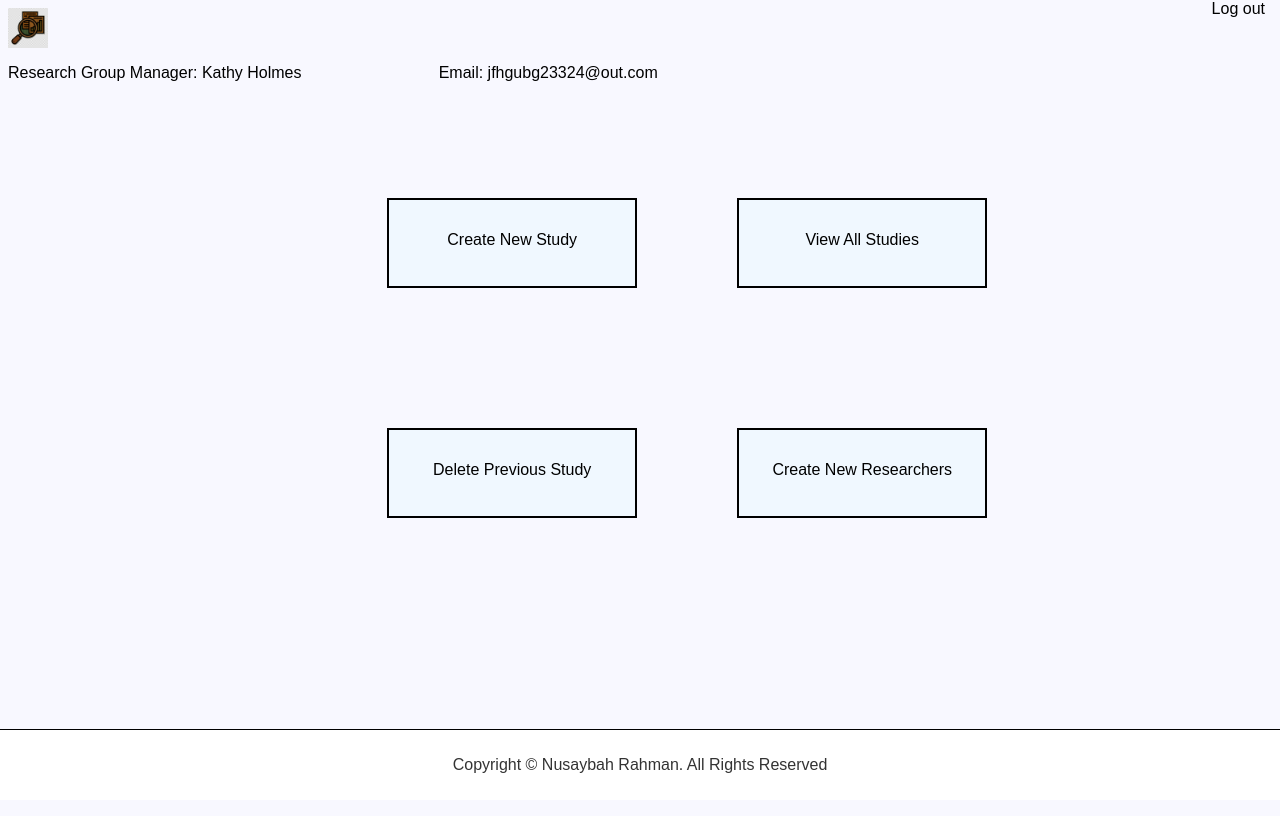
After one commit to Sy-R/ResearchManagementSystem, a PHP site: page /tpl/RGMDashboard.html in a window 1280 px wide. The commit adds this page. Run offline with PHP 8.4, Linux system fonts and the light colour scheme.

Commit message:
html and css final drafts - might edit later

```diff
--- a/400006369/css/styles.css
+++ b/400006369/css/styles.css
@@ -1,17 +1,59 @@
-/* body{
+*{
+    box-sizing: border-box;
+}
+/* heading */
+header{
+    display:grid;
+}
+
+header > a{
+    text-decoration: none;
+    color: #000;
+    position: absolute;
+    top: 0;
+    right: 0;
+    margin-right: 15px;
+
+}
+
+header > img{
+    /* margin-left:15px;  */
+    width:40px;
+    height: 40px;
+}
+.userInfo{
+    display:grid;
+    grid-template-columns: 1fr 1fr;
+    gap: 100px;
+    align-items: center;
+    text-align: center;
+}
+
+ #userTitle{
+    grid-column: 1;
+    width: 100%;
+}
+
+ #userEmail{
+    grid-column: 2;
+    width: 100%;
+}
+
+/* body */
+body{
     font-family: Arial, Helvetica, sans-serif;
     background-color:ghostwhite;
-    margin: 0;
-    padding: 0;
     display: flex;
     flex-direction: column;
     align-items: flex-start;
+     /* align-items: center;
+    justify-content: center;   */
     height:100vh;
 }
 
-.logo{
-    max-width:150px;
-    margin-top:20px;
+img{
+    width:40px;
+    height: 40px;
 }
 
 form{
@@ -19,7 +61,11 @@ form{
     padding:20px;
     border-radius:8px;
     box-shadow: 0 0 10px rgba(0,0,0,0.1);
-    margin:20px auto;
+    margin: 20px auto;
+}
+
+h3{
+    text-align: center;
 }
 
 label{
@@ -37,14 +83,12 @@ select{
     border-radius: 4px;
 }
 
-.cntrButton{
-    width: 340%;
-    margin-left:50px;
-}
-
 button{
+    display:block;
     background-color:#4caf50;
     color: #fff;
+    width:50%;
+    margin: 0 auto;
     padding:10px 15px;
     border:none;
     border-radius: 4px;
@@ -52,7 +96,7 @@ button{
 }
 
 .footer{
-    position:absolute;
+    position:fixed;
     bottom: 0;
     left: 0;
     width:100%;
@@ -62,7 +106,37 @@ button{
     padding: 10px;
     text-align: center;
     box-sizing: border-box;
+    margin-top: 15px;
 }
 
+/* Dashboard */
+/* Boxes */
+.flex-container{
+    display: flex;
+    flex-direction: row;
+    column-gap: 100px;
+    margin: auto;
+    margin-top: 100px;
+    margin-bottom: 40px;
+    margin-left: 30%;
+    margin-right: 50%;
+}
 
- */
+.flexDiv{
+  background-color: aliceblue;
+  width: 250px;
+  height: 90px;
+   flex: 1 1 200px;
+  overflow: auto;
+  border: 2px solid #000;
+  padding: 10px;
+  box-sizing: border-box;
+  text-align: center;
+  line-height:60px;
+
+}
+
+.flex-container> div a{
+    text-decoration: none;
+    color: #000;
+}
--- /dev/null
+++ b/400006369/tpl/RGMDashboard.html
@@ -0,0 +1,37 @@
+<!DOCTYPE html>
+<html>
+    <head>
+    <meta charset="UTF-8">
+    <meta name="viewport" content="width=device-width", initial-scale="1.0">
+    <title>Research Group Manager</title>
+    <link rel="stylesheet" type="text/css" href="../css/styles.css">
+    </head>
+
+    <body>
+        <header>
+            <img src="research.png" alt="logo">
+            <a href="">Log out</a>
+
+            <div class="userInfo">
+           <p id="userTitle">Research Group Manager: Kathy Holmes</p>
+           <p id="userEmail">Email: jfhgubg23324@out.com</p>
+       </div>
+       </header>
+
+       <div class="flex-container">
+        <div class="flexDiv"><a href="">Create New Study</a></div>
+        <div class="flexDiv"><a href="">View All Studies</a></div>
+        </div>
+        <div class="flex-container">
+        <div class="flexDiv"><a href="">Delete Previous Study</a></div>
+        <div class="flexDiv"><a href="" class="create-researchers">Create New Researchers</a></div>
+        </div>
+
+
+        <footer class="footer">
+            <p>Copyright &copy; Nusaybah Rahman. All Rights Reserved</p>
+        </footer>
+        </body>
+</html>
+
+<!-- html and css done -->
```
Also changed, not shown: 400006369/tpl/RDashboard.html (added, +29 -0 lines), 400006369/tpl/RGMCreateUser.html (added, +46 -0 lines), 400006369/tpl/RSMDashboard.html (added, +35 -0 lines), 400006369/tpl/login.html (added, +30 -0 lines), 400006369/tpl/registration.html (+6 -4 lines), 400006369/app/Controller/registration.php (added), 400006369/tpl/research.png (renamed from 400006369/css/research.png).
